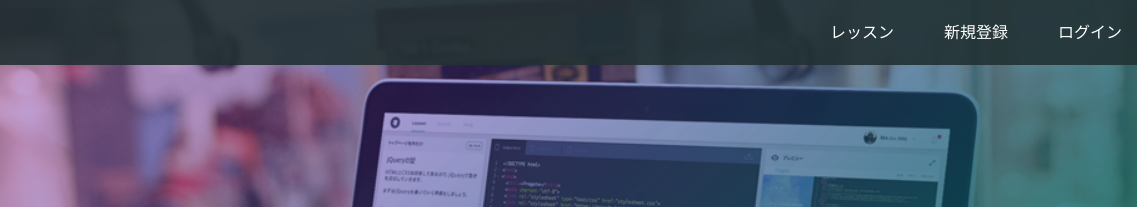
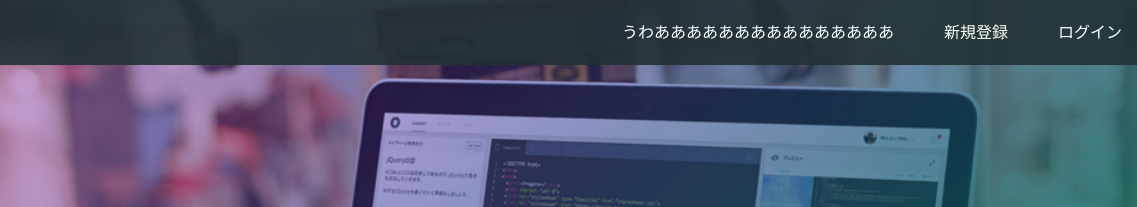
Before and after one commit to tedama/tedama, a plain HTML site: page index.html in a window 1280 px wide. Shown: the top 207 px of the page, 143-1280 px from the left. Drawn offline with Linux system fonts and the light colour scheme.

Commit message:
Update index.html

```diff
--- a/index.html
+++ b/index.html
@@ -15,7 +15,7 @@
       </div>
       <span class="fa fa-bars menu-icon"></span>
       <div class="header-right">
-        <a href="#">レッスン</a>
+        <a href="#">うわあああああああああああああああ</a>
         <a href="#">新規登録</a>
         <a href="#" class="login">ログイン</a>
       </div>
```
